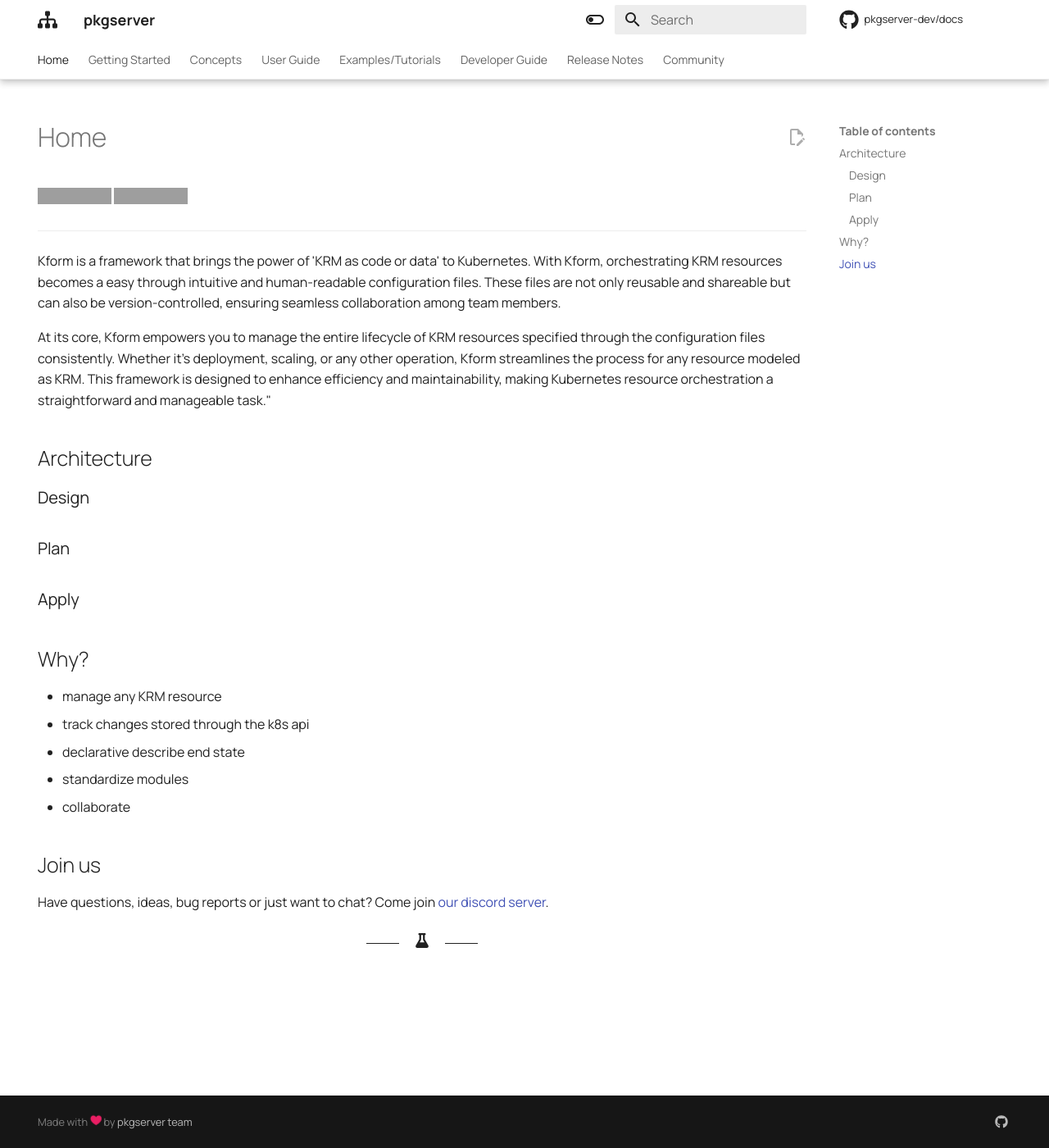
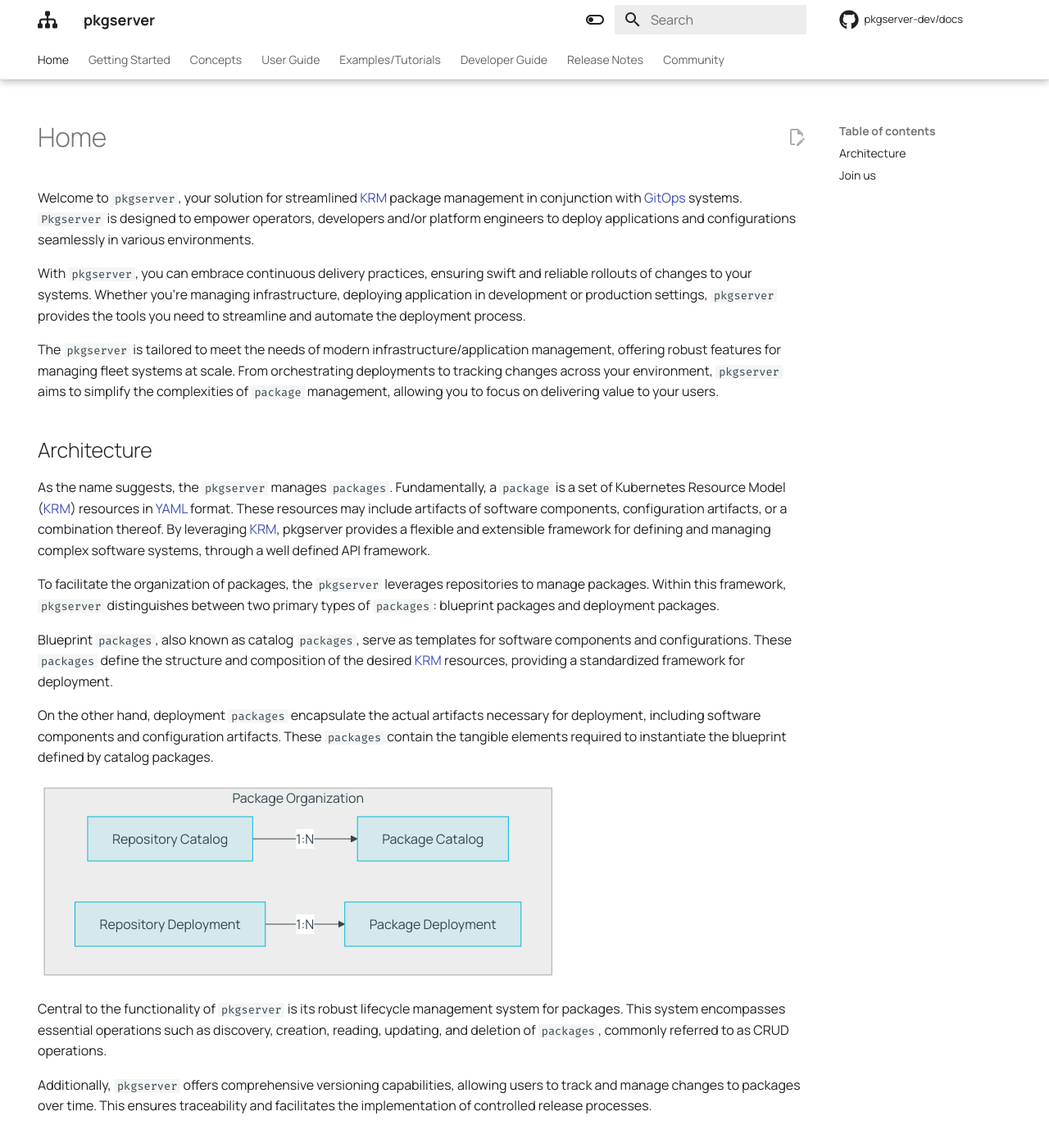
Before and after one commit to pkgserver-dev/docs, an MkDocs documentation site: the page built from docs/index.md, in a window 1280 px wide and 1400 px high. Shown: the whole window at 82% size. Built offline with MkDocs 1.6.1 and Material for MkDocs 9.7.7, drawn with Linux system fonts in a browser that asks for light colours; comment, search, counter and statistics services are not loaded; some of the changed text lies outside the part shown; grey boxes are pictures that could not be loaded.

Commit message:
added intro

````diff
--- a/docs/index.md
+++ b/docs/index.md
@@ -3,35 +3,47 @@ hide:
   - navigation
 ---
 
-[![github release](https://img.shields.io/github/release/henderiw-nephio/kform.svg?style=flat-square&color=00c9ff&labelColor=bec8d2)](https://github.com/henderiw-nephio/kform/releases/)
-[![Github all releases](https://img.shields.io/github/downloads/henderiw-nephio/kform/total.svg?style=flat-square&color=00c9ff&labelColor=bec8d2)](https://github.com/henderiw-nephio/kform/releases/)
+Welcome to `pkgserver`, your solution for streamlined [KRM][KRM] package management in conjunction with [GitOps][GITOPS] systems. `Pkgserver` is designed to empower operators, developers and/or platform engineers to deploy applications and configurations seamlessly in various environments.
 
----
-Kform is a framework that brings the power of 'KRM as code or data' to Kubernetes. With Kform, orchestrating KRM resources becomes a easy through intuitive and human-readable configuration files. These files are not only reusable and shareable but can also be version-controlled, ensuring seamless collaboration among team members.
+With `pkgserver`, you can embrace continuous delivery practices, ensuring swift and reliable rollouts of changes to your systems. Whether you're managing infrastructure, deploying application in development or production settings, `pkgserver` provides the tools you need to streamline and automate the deployment process.
 
-At its core, Kform empowers you to manage the entire lifecycle of KRM resources specified through the configuration files consistently. Whether it's deployment, scaling, or any other operation, Kform streamlines the process for any resource modeled as KRM. This framework is designed to enhance efficiency and maintainability, making Kubernetes resource orchestration a straightforward and manageable task."
+The `pkgserver` is tailored to meet the needs of modern infrastructure/application management, offering robust features for managing fleet systems at scale. From orchestrating deployments to tracking changes across your environment, `pkgserver` aims to simplify the complexities of `package` management, allowing you to focus on delivering value to your users.
 
 ## Architecture
 
-### Design
+As the name suggests, the `pkgserver` manages `packages`. Fundamentally, a `package` is a set of Kubernetes Resource Model ([KRM][KRM]) resources in [YAML][YAML] format. These resources may include artifacts of software components, configuration artifacts, or a combination thereof. By leveraging [KRM][KRM], pkgserver provides a flexible and extensible framework for defining and managing complex software systems, through a well defined API framework.
 
-### Plan
+To facilitate the organization of packages, the `pkgserver` leverages repositories to manage packages. Within this framework, `pkgserver` distinguishes between two primary types of `packages`: blueprint packages and deployment packages.
 
-### Apply
+Blueprint `packages`, also known as catalog `packages`, serve as templates for software components and configurations. These `packages` define the structure and composition of the desired [KRM][KRM] resources, providing a standardized framework for deployment.
 
-## Why?
+On the other hand, deployment `packages` encapsulate the actual artifacts necessary for deployment, including software components and configuration artifacts. These `packages` contain the tangible elements required to instantiate the blueprint defined by catalog packages.
 
-- manage any KRM resource
-- track changes
-    stored through the k8s api
-- declarative
-    describe end state
-- standardize
-    modules
-- collaborate
+```mermaid
+graph TD;
+    subgraph "Package Organization"
+        RepositoryC[Repository Catalog];
+        RepositoryD[Repository Deployment];
+        PackageC[Package Catalog];
+        PackageD[Package Deployment];
+        RepositoryC --> |1:N| PackageC;
+        RepositoryD --> |1:N| PackageD;
+    end
+```
+
+Central to the functionality of `pkgserver` is its robust lifecycle management system for packages. This system encompasses essential operations such as discovery, creation, reading, updating, and deletion of `packages`, commonly referred to as CRUD operations.
+
+Additionally, `pkgserver` offers comprehensive versioning capabilities, allowing users to track and manage changes to packages over time. This ensures traceability and facilitates the implementation of controlled release processes.
+
 
 ## Join us
+
+Join us on this journey as we redefine package management and deployment for the next generation of software development and infrastructure/application engineering.
 
 Have questions, ideas, bug reports or just want to chat? Come join [our discord server](todo).
 
 <script type="text/javascript" src="https://viewer.diagrams.net/js/viewer-static.min.js" async></script>
+
+[KRM]: https://github.com/kubernetes/design-proposals-archive/blob/main/architecture/resource-management.md
+[GITOPS]: https://opengitops.dev
+[YAML]: https://en.wikipedia.org/wiki/YAML
````
Also changed, not shown: docs/02-concepts/01_about.md (+20 -0 lines), docs/02-concepts/02_package.md (+2 -2 lines).
